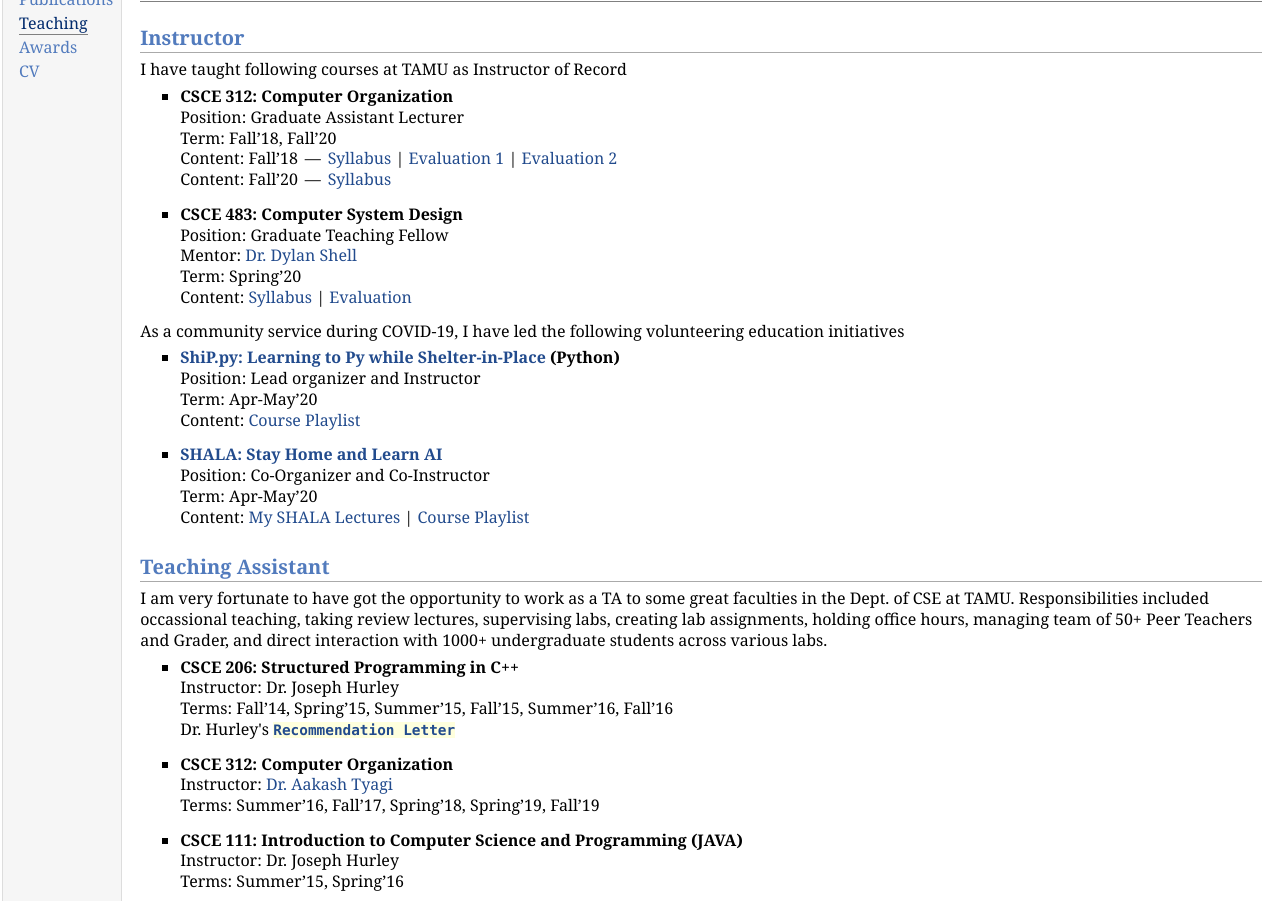
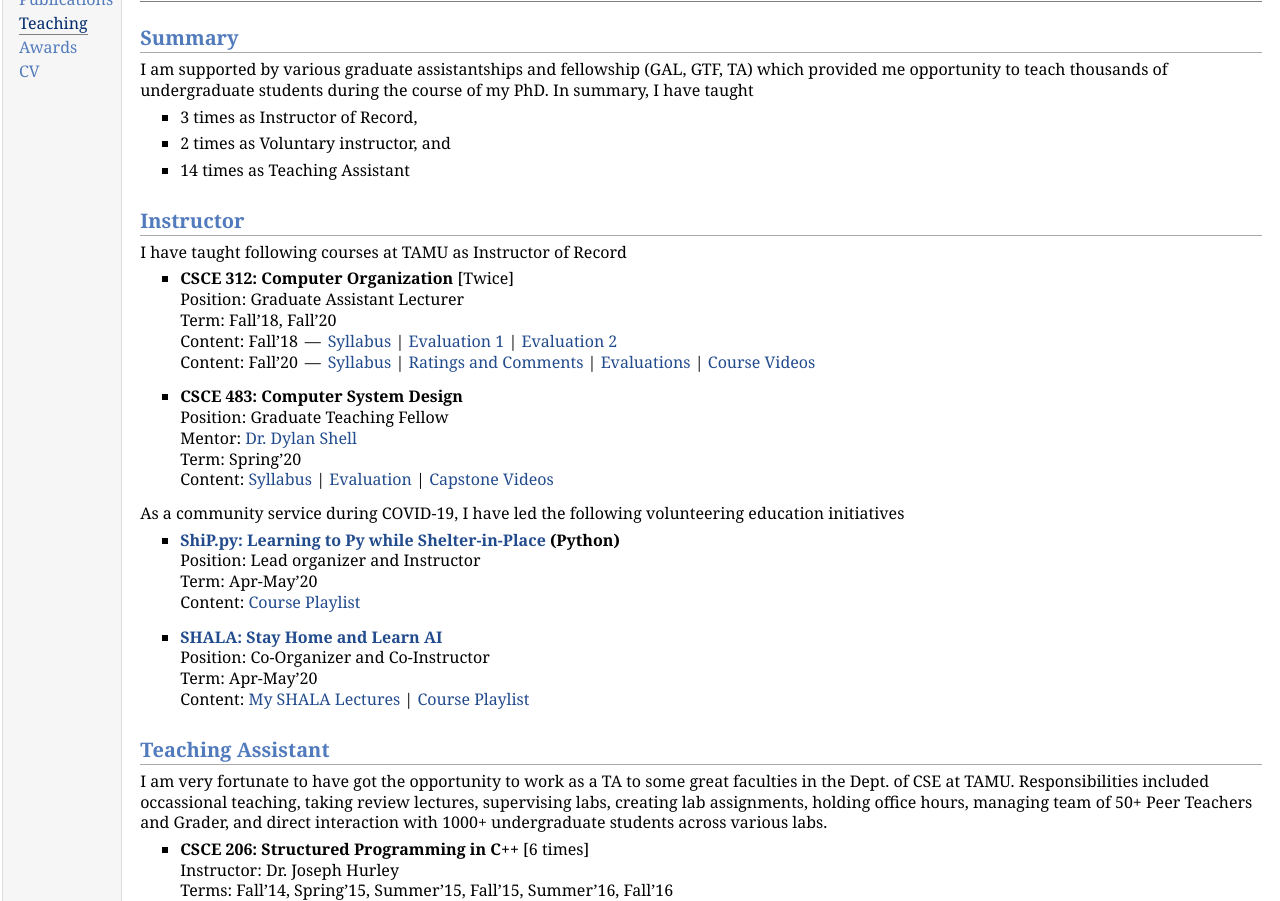
Before and after one commit to jyotikrd/jyotikrd.github.io, a plain HTML site: page teaching.html in a window 1280 px wide. Shown: the part 48-949 px from the top of the page. Drawn offline with Linux system fonts and the light colour scheme.

Commit message:
Feb 2021 update

```diff
--- a/teaching.html
+++ b/teaching.html
@@ -31,14 +31,24 @@ try {
 <div id="toptitle">
 <h1>Teaching</h1>
 </div>
+<h2>Summary</h2>
+<p>I am supported by various graduate assistantships and fellowship (GAL, GTF, TA) which provided me opportunity to teach thousands of undergraduate students during the course of my PhD. In summary, I have taught </p>
+<ul>
+<li><p>3 times as Instructor of Record, </p>
+</li>
+<li><p>2 times as Voluntary instructor, and </p>
+</li>
+<li><p>14 times as Teaching Assistant</p>
+</li>
+</ul>
 <h2>Instructor</h2>
 <p>I have taught following courses at TAMU as Instructor of Record</p>
 <ul>
-<li><p><b>CSCE 312: Computer Organization</b> <br />
+<li><p><b>CSCE 312: Computer Organization</b> [Twice]<br />
 Position: Graduate Assistant Lecturer <br />
 Term: Fall&rsquo;18, Fall&rsquo;20 <br />
 Content: Fall&rsquo;18 &#8201;&mdash;&#8201; <a href="documents/Fall2018_CSCE312_504505_syllabus.pdf">Syllabus</a> | <a href="documents/Evaluation_CSCE312_505_Fall2018.pdf">Evaluation 1</a> | <a href="documents/Evaluation_CSCE312_504_Fall2018.pdf">Evaluation 2</a> <br />
-Content: Fall&rsquo;20 &#8201;&mdash;&#8201; <a href="documents/Fall2020_CSCE312_501to504_syllabus.pdf">Syllabus</a></p>
+Content: Fall&rsquo;20 &#8201;&mdash;&#8201; <a href="documents/Fall2020_CSCE312_501to504_syllabus.pdf">Syllabus</a> | <a href="documents/EvaluationSummary_RatingsANDComments_Fall2020.pdf">Ratings and Comments</a> | <a href="documents/Evaluation_CSCE312_501to504_Fall2020.pdf">Evaluations</a> | <a href="https://www.youtube.com/playlist?list=PLYrR2hT6hBKpDNGDmMIlm0OWPUpGY8wm0">Course Videos</a></p>
 </li>
 </ul>
 <ul>
@@ -46,7 +56,7 @@ Content: Fall&rsquo;20 &#8201;&mdash;&#8201; <a href="documents/Fall2020_CSCE312
 Position: Graduate Teaching Fellow <br />
 Mentor: <a href="http://robotics.cs.tamu.edu/dshell/">Dr. Dylan Shell</a> <br />
 Term: Spring&rsquo;20 <br />
-Content: <a href="documents/Spring2020_CSCE483_931_syllabus.pdf">Syllabus</a> | <a href="documents/Evaluation_CSCE483_Spring2020.pdf">Evaluation</a></p>
+Content: <a href="documents/Spring2020_CSCE483_931_syllabus.pdf">Syllabus</a> | <a href="documents/Evaluation_CSCE483_Spring2020.pdf">Evaluation</a> | <a href="https://youtube.com/playlist?list=PLYrR2hT6hBKpWzju64TRANytjQbUhBE4T">Capstone Videos</a></p>
 </li>
 </ul>
 <p>As a community service during COVID-19, I have led the following volunteering education initiatives</p>
@@ -67,20 +77,20 @@ Content: <a href="https://www.youtube.com/playlist?list=PLYrR2hT6hBKoa8qWghnxlsH
 <h2>Teaching Assistant</h2>
 <p>I am very fortunate to have got the opportunity to work as a TA to some great faculties in the Dept. of CSE at TAMU. Responsibilities included occassional teaching, taking review lectures, supervising labs, creating lab assignments, holding office hours, managing team of 50+ Peer Teachers and Grader, and direct interaction with 1000+ undergraduate students across various labs.</p>
 <ul>
-<li><p><b>CSCE 206: Structured Programming in C++</b> <br />
+<li><p><b>CSCE 206: Structured Programming in C++</b> [6 times]<br />
 Instructor: Dr. Joseph Hurley <br />
 Terms: Fall&rsquo;14, Spring&rsquo;15, Summer&rsquo;15, Fall&rsquo;15, Summer&rsquo;16, Fall&rsquo;16 <br />
 Dr. Hurley's <tt><b><a href="documents/hurley_LOR.pdf">Recommendation Letter</a></b></tt></p>
 </li>
 </ul>
 <ul>
-<li><p><b>CSCE 312: Computer Organization</b> <br />
+<li><p><b>CSCE 312: Computer Organization</b> [5 times]<br />
 Instructor: <a href="https://engineering.tamu.edu/cse/people/tyagi-aakash">Dr. Aakash Tyagi</a> <br />
 Terms: Summer&rsquo;16, Fall&rsquo;17, Spring&rsquo;18, Spring&rsquo;19, Fall&rsquo;19</p>
 </li>
 </ul>
 <ul>
-<li><p><b>CSCE 111: Introduction to Computer Science and Programming (JAVA)</b> <br />
+<li><p><b>CSCE 111: Introduction to Computer Science and Programming (JAVA)</b> [Twice] <br />
 Instructor: Dr. Joseph Hurley <br />
 Terms: Summer&rsquo;15, Spring&rsquo;16</p>
 </li>
```
Also changed, not shown: 14 other files.
